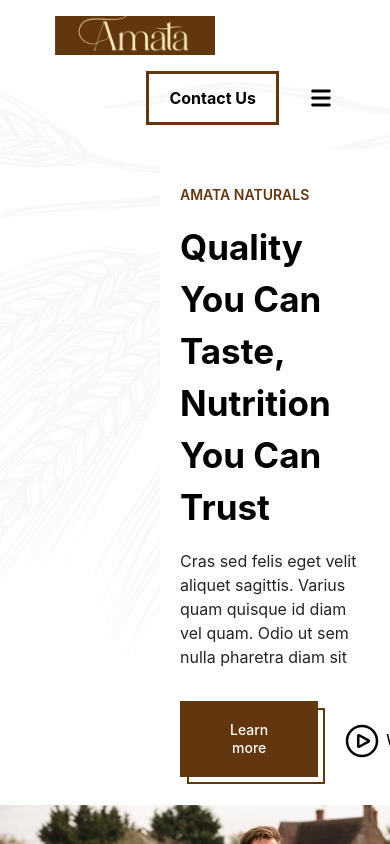
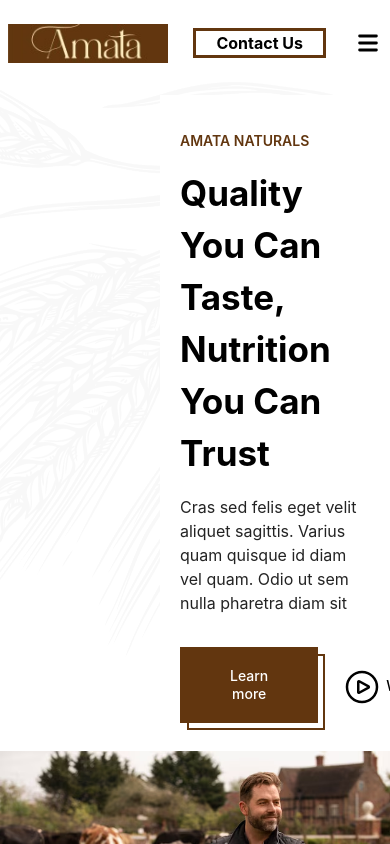
Before and after one commit to Mohammedpashaf/amataghee, a React (Create React App) app: page / in a window 390 px wide. Shown: the top 844 px of the page. Built offline with nearby package versions, Linux system fonts and the light colour scheme.

Commit message:
Add files via upload

```diff
--- a/src/components/common/InstaCommonImage.jsx
+++ b/src/components/common/InstaCommonImage.jsx
@@ -1,7 +1,7 @@
 function InstaCommonImage(props) {
     return(
         <div>
-            <img class="object-cover object-center w-full h-40 max-w-full rounded-lg"
+            <img class="object-cover object-center w-full h-40 max-w-full rounded-lg py-4"
                 src={props.img}
                 alt="gallery-photo" />
         </div>
--- a/src/components/common/NavBar.jsx
+++ b/src/components/common/NavBar.jsx
@@ -1,5 +1,5 @@
+import { useCallback, useState } from 'react';
 import amataLogo from '../../assets/img/amata-logo.jpeg';
-import { useCallback, useState } from 'react';
 import ArrowDown from './ArrowDown';
 import SubHeader from './Subheader';
 
@@ -16,9 +16,9 @@ export default function Example() {
 
   return (
 
-    <div className='w-4/5 mx-auto text-center max-w-screen-lg mx-auto'>
-      <header class="py-4 px-4 sm:px-10 relative z-50">
-        <div class='max-w-7xl w-full mx-auto flex flex-wrap items-center gap-4'>
+    <div className='sm:w-4/5 mx-auto text-center max-w-screen-lg mx-auto'>
+      <header class="py-4 sm:px-4 sm:px-10 relative z-50">
+        <div class='max-w-7xl w-full mx-auto flex flex-wrap items-center gap-4 p-2'>
           <a href="javascript:void(0)"><img src={amataLogo} alt="logo" class='w-40' />
           </a>
 
@@ -90,7 +90,7 @@ export default function Example() {
 
           <div class='flex ml-auto'>
             <button
-              class='hover:text-[#62360F] border border-full-3 flex items-center transition-all font-bold px-5 py-3'>Contact Us
+              class='hover:text-[#62360F] border border-full-3 flex items-center transition-all font-bold px-5 sm:py-3'>Contact Us
             </button>
 
             <button onClick={handleClick} id="toggleOpen" class='lg:hidden ml-7'>
```
